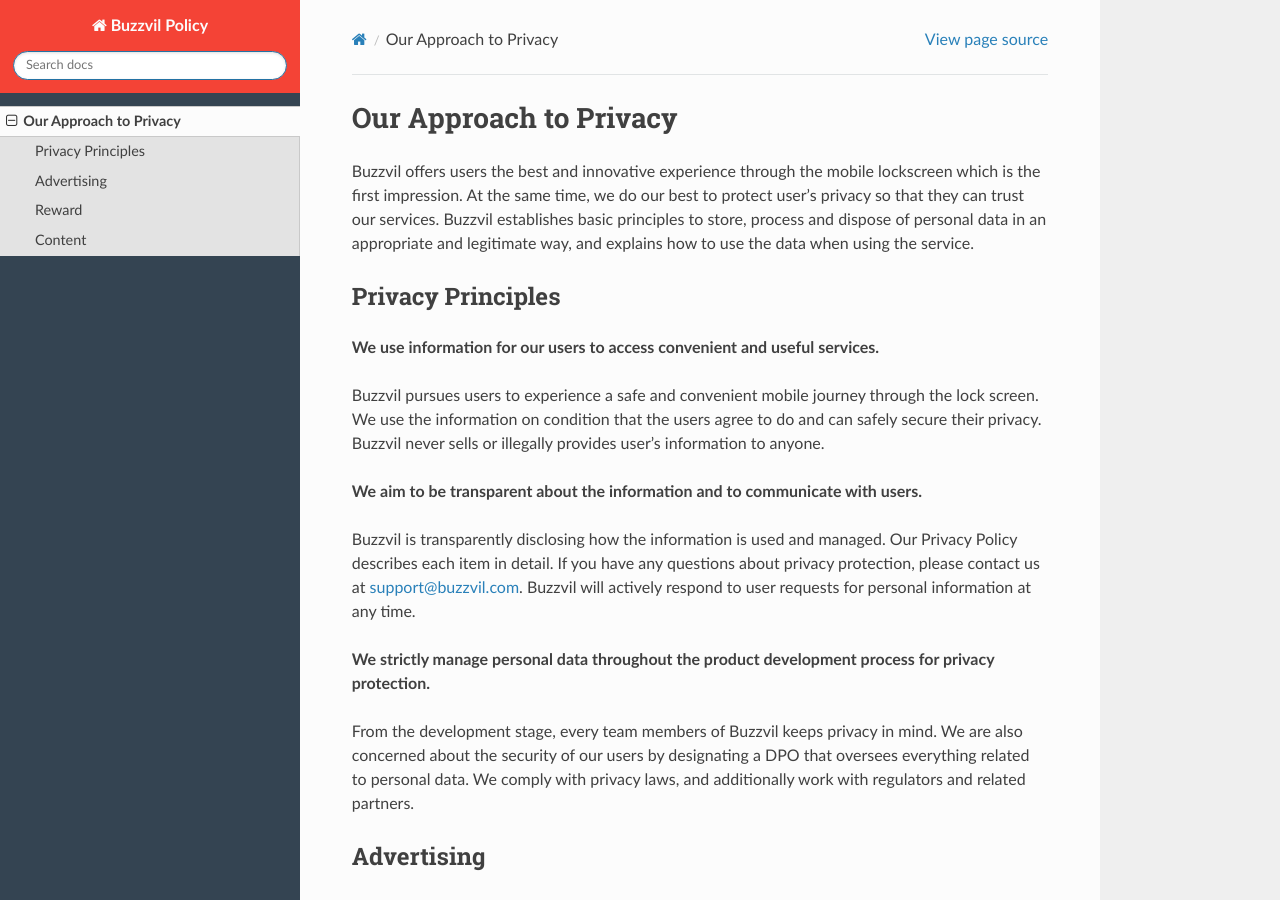
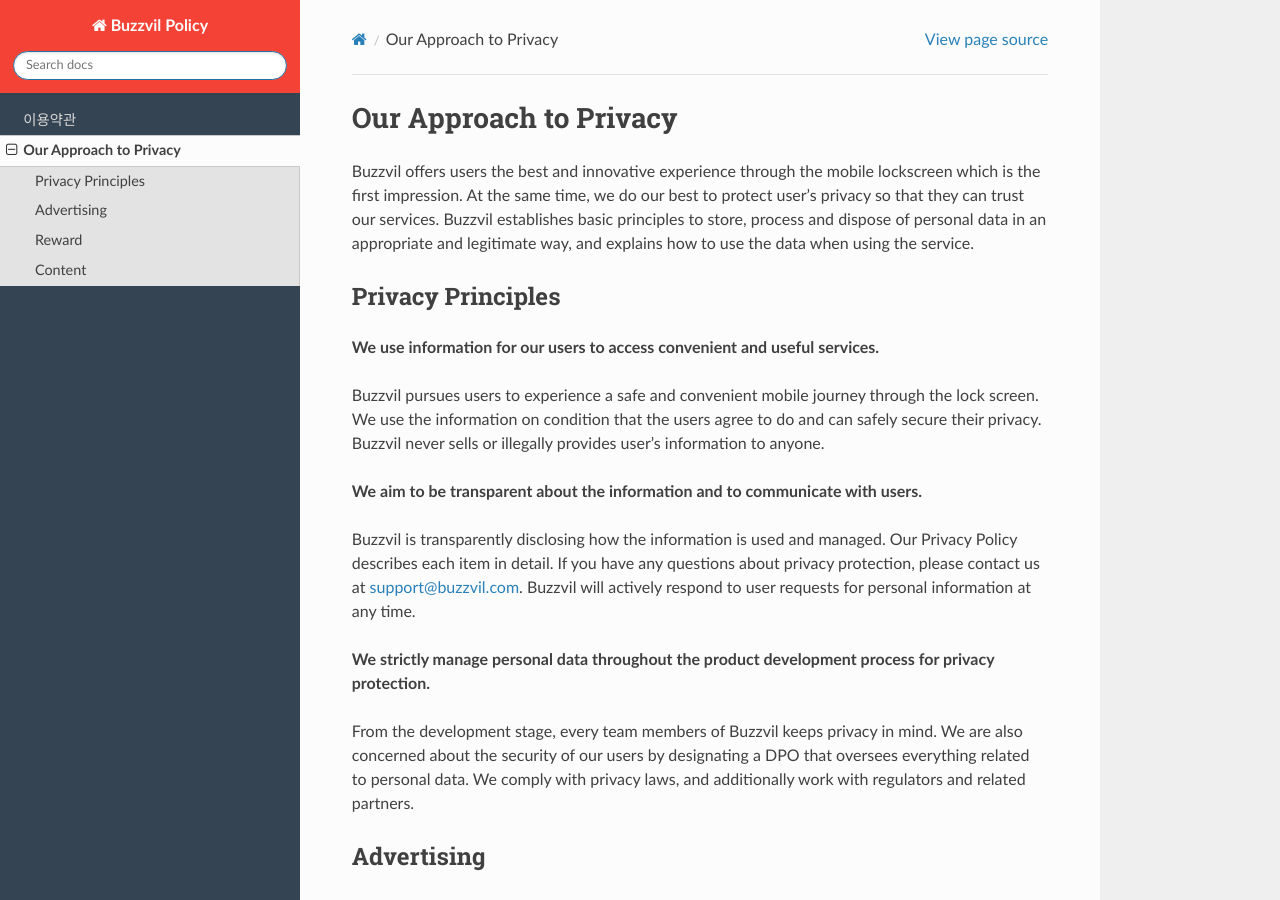
Before and after one commit to calvinkim27/buzzvil_policy_kr, a Sphinx documentation site: the page built from docs/our_approach_to_privacy.rst, in a window 1280 px wide and 900 px high. Built offline with Sphinx 7.4.7 and the Read the Docs theme 2.0.0, drawn with Linux system fonts in a browser that asks for light colours; pages that are not in the unit, such as notebooks, are missing from menus.

Commit message:
Update and rename 이용약관.rst to terms_of_service.rst

```diff
--- a/docs/이용약관.rst
+++ b/docs/terms_of_service.rst
@@ -1,3 +1,6 @@
+이용약관
+======
+
 제 1 조 (목적)
 본 약관은 허니스크린 서비스 (이하 “서비스”)에 가입한 회원이 ㈜ 버즈빌 (이하 “회사”)가 제공하는 서비스를 이용함에 있어 회원 및 회사 간의 제반 권리 의무와 관련 절차 등을 규정하는데 그 목적이 있습니다.
 
```
